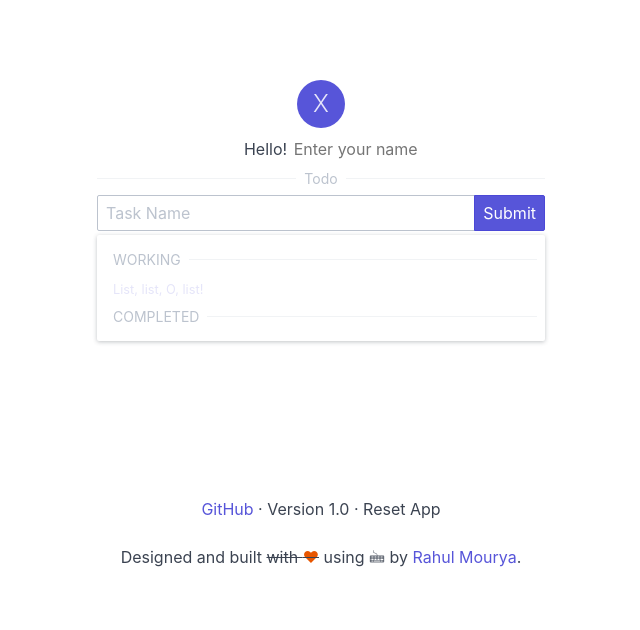
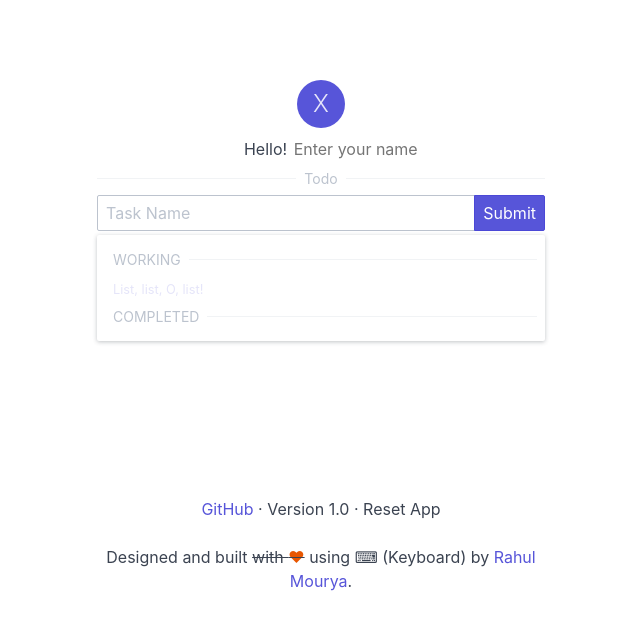
Before and after one commit to rahulmourya336/VanillaToDo, a website: page index.html in a window 1280 px wide. Shown: the whole page, without its empty margins (319-959 px from the left). Drawn offline with nearby package versions, Linux system fonts and the light colour scheme.

Commit message:
Icon fix

```diff
--- a/index.html
+++ b/index.html
@@ -74,7 +74,7 @@
         <div id="footer">
             <p><a href="https://github.com/rahulmourya336/VanillaToDo" target="_blank">GitHub</a> · Version <span class="version">1.0</span>
                 · <span onclick="resetApp()" id="resetApp">Reset App</span> </p>
-            <p>Designed and built <strike>with <span class="text-error">♥</strike> using 🖮</span> by <a href="https://twitter.com/rahucrux"
+            <p>Designed and built <strike>with <span class="text-error">♥</strike> using ⌨ (Keyboard)</span> by <a href="https://twitter.com/rahucrux"
                     target="_blank">Rahul Mourya</a>.</p>
         </div>
 </body>
--- a/script.js
+++ b/script.js
@@ -52,8 +52,12 @@ const addTaskUI = _ => {
             defaultMessage.remove();
         }
         for (let key in localStorage) {
+            if (localStorage.hasOwnProperty(key)) {
+
+
+
                 parent = document.getElementById('working_task');
-            console.error("Key Value : " + key);
+                // console.error("Key Value : " + key);
                 let flag = localStorage.getItem(key).split(',')[1].trim() === "true";
 
                 if (flag) {
@@ -94,6 +98,7 @@ const addTaskUI = _ => {
 
                 label_.append(input_, icon_, button_);
                 parent.appendChild(label_);
+            }
         }
     }
 }
@@ -212,7 +217,7 @@ const setUsername = _ => {
 const getUsername = _ => {
     let name = sessionStorage.getItem('username');
     if (name) {
-        console.log('User Found : '+ name);
+        console.log('User Found : ' + name);
         updateAvatar(name);
         document.getElementById('username').value = name;
     }
```
Lines whose indentation alone changed are shown as unchanged.
